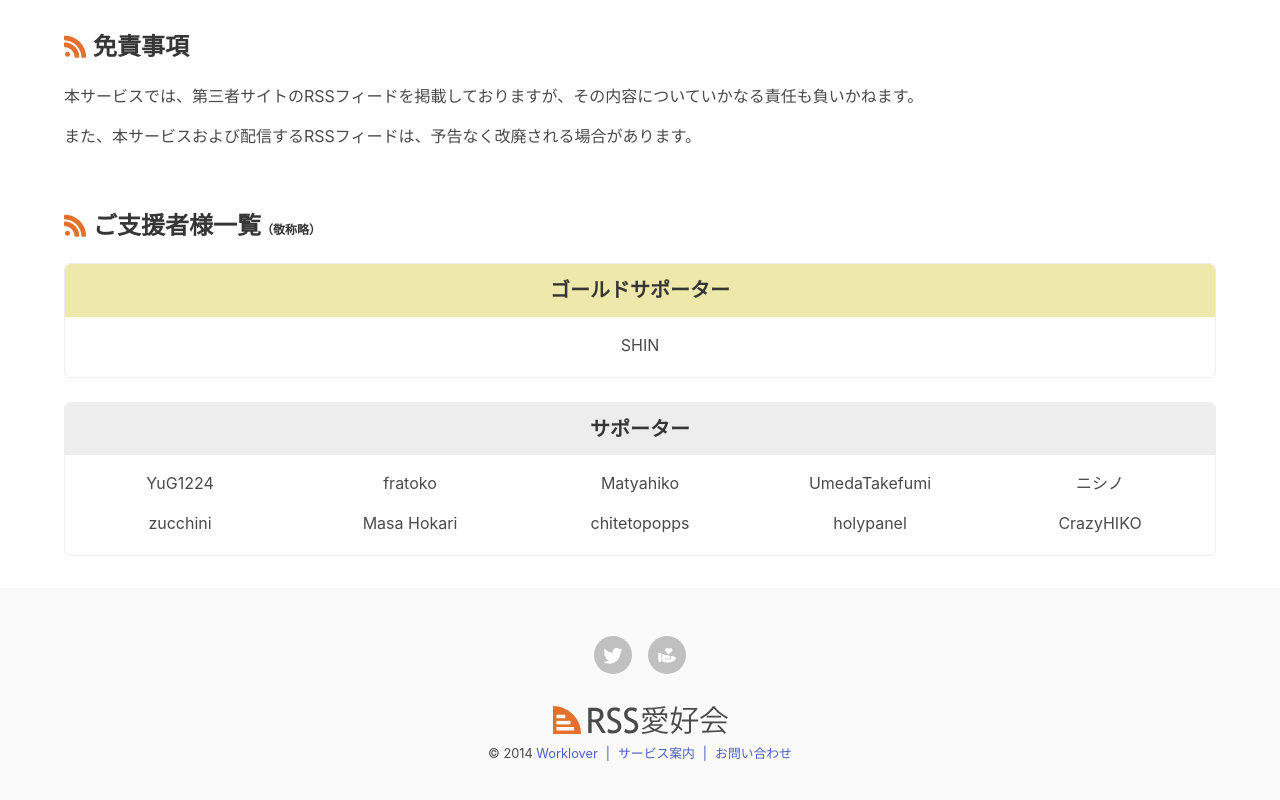
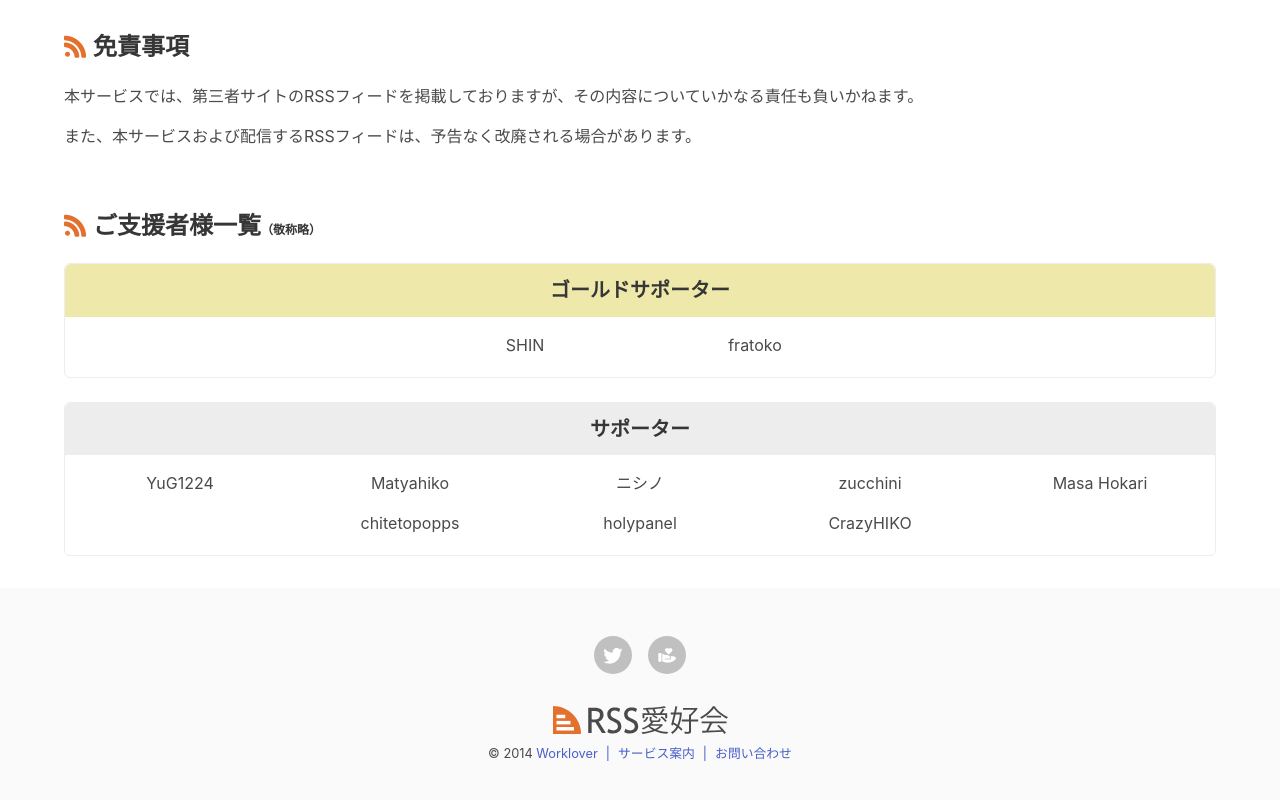
Before and after one commit to aikawame/rsslovers, a Next.js app in the folder frontend/: page /about in a window 1280 px wide. Shown: the part 833-1633 px from the top of the page. Built offline with nearby package versions, Linux system fonts and the light colour scheme; no server answers; what react-google-recaptcha-v3 would draw is missing.

Commit message:
ご支援者様を修正する

```diff
--- a/frontend/components/SupportersList.tsx
+++ b/frontend/components/SupportersList.tsx
@@ -1,13 +1,12 @@
 export default function SupportersList () {
   const GOLD_SUPPORTERS = [
     'SHIN',
+    'fratoko'
   ]
 
   const NORMAL_SUPPORTERS = [
     'YuG1224',
-    'fratoko',
     'Matyahiko',
-    'UmedaTakefumi',
     'ニシノ',
     'zucchini',
     'Masa Hokari',
```
